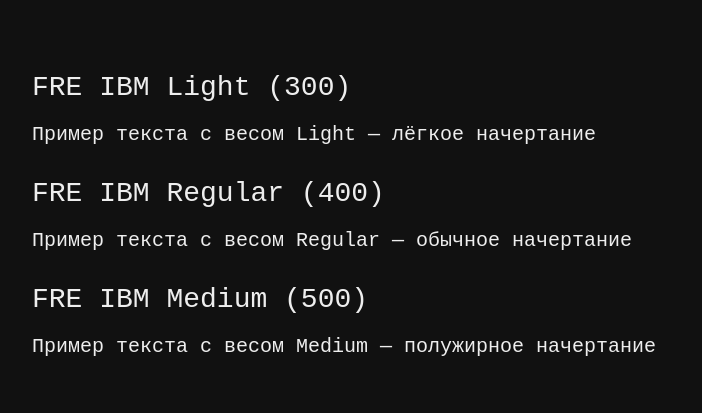
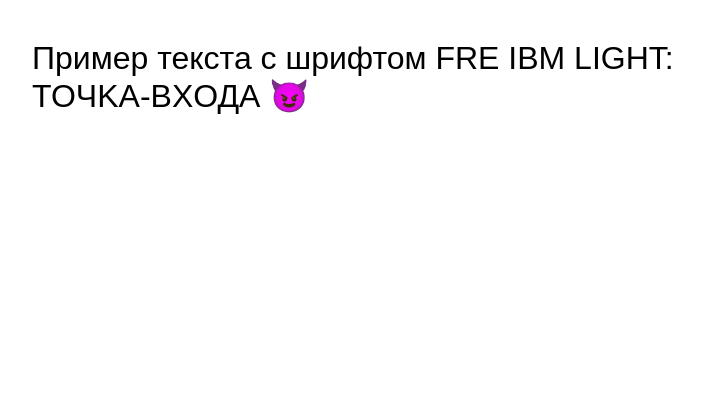
Before and after one commit to N611mike/FRE-IBM-LIGHT, a plain HTML site: page index.html in a window 1280 px wide. Shown: the whole page, without its empty margins (8-710 px from the left). Drawn offline with Linux system fonts and the light colour scheme; a web font is replaced by a local one.

Commit message:
Update index.html

```diff
--- a/index.html
+++ b/index.html
@@ -1,41 +1,18 @@
 <!DOCTYPE html>
 <html lang="en">
 <head>
-  <meta charset="UTF-8" />
-  <meta name="viewport" content="width=device-width, initial-scale=1.0" />
-  <title>FRE IBM Fonts Demo</title>
-  <link rel="stylesheet" href="font.css" />
+  <meta charset="UTF-8">
+  <title>FRE IBM LIGHT Test</title>
+  <link rel="stylesheet" href="font.css">
   <style>
     body {
-      background: #111;
-      color: #eee;
+      font-size: 2rem;
       padding: 2rem;
-      font-size: 20px;
-      font-family: 'FRE IBM', monospace;
-    }
-    h1 {
-      font-size: 28px;
-      margin-top: 2rem;
-    }
-    .light {
-      font-weight: 300;
-    }
-    .regular {
-      font-weight: 400;
-    }
-    .medium {
-      font-weight: 500;
     }
   </style>
 </head>
 <body>
-  <h1 class="light">FRE IBM Light (300)</h1>
-  <p class="light">Пример текста с весом Light — лёгкое начертание</p>
-
-  <h1 class="regular">FRE IBM Regular (400)</h1>
-  <p class="regular">Пример текста с весом Regular — обычное начертание</p>
-
-  <h1 class="medium">FRE IBM Medium (500)</h1>
-  <p class="medium">Пример текста с весом Medium — полужирное начертание</p>
+  Пример текста с шрифтом FRE IBM LIGHT: <br>
+  TOЧKA-ВXОДА 😈
 </body>
 </html>
```
